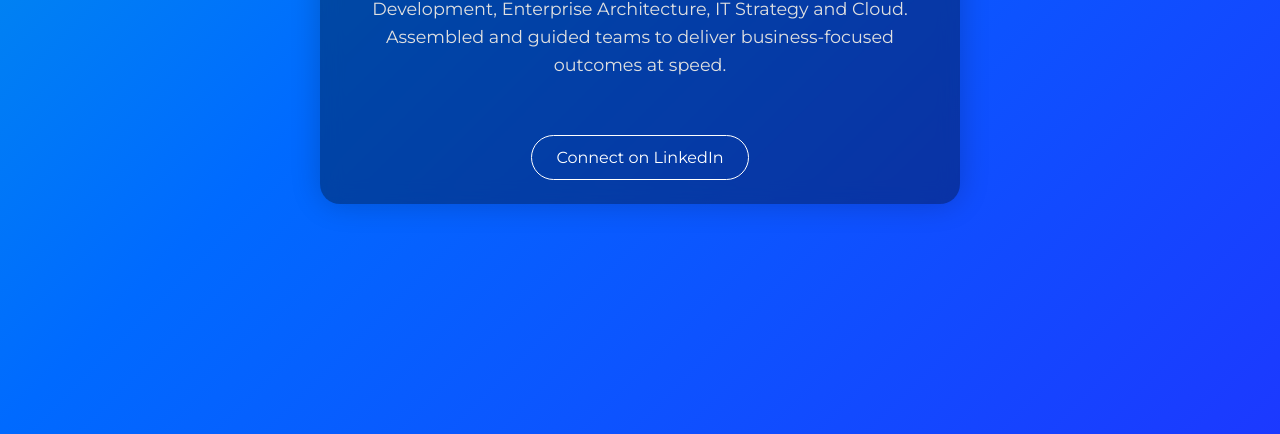
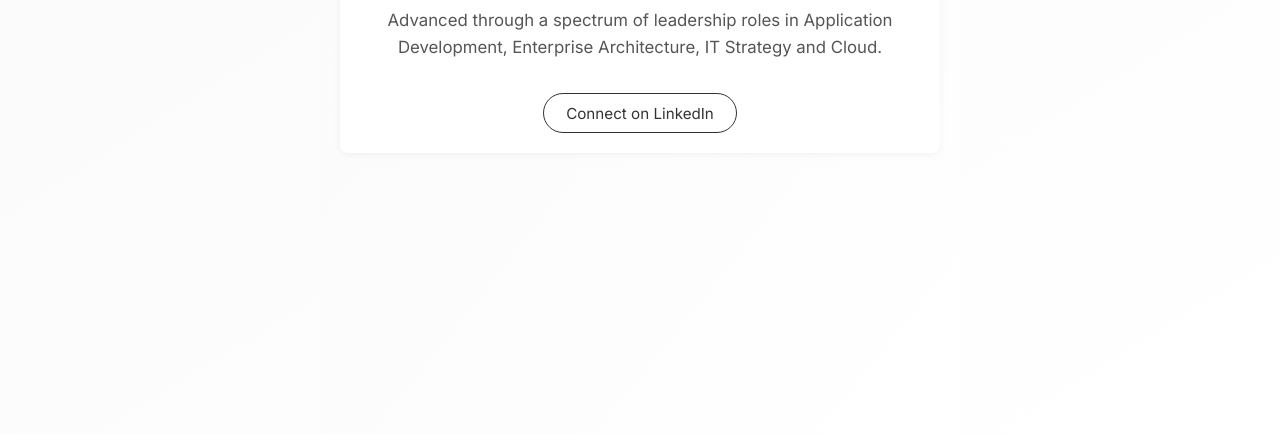
Before and after one commit to sandeeppolisetty/sandeeppolisetty.github.io, a plain HTML site: page index.html in a window 1280 px wide. Shown: the part 366-800 px from the top of the page. Drawn offline with Linux system fonts and the light colour scheme.

Commit message:
Update index.html
Google

```diff
--- a/index.html
+++ b/index.html
@@ -3,108 +3,89 @@
 <head>
 <meta charset="UTF-8" />
 <meta name="viewport" content="width=device-width, initial-scale=1.0"/>
-<title>Sandeep Polisetty - al rajhi bank</title>
-<meta name="description" content="Official personal website of Sandeep Polisetty. al rajhi bank, FAB, first abu dhabi bank, kony, temenos, fico, Saudi Arabia, KSA, Riyadh, Kingdom of Saudi Arabia, Dubai, Abu Dhabi, UAE, United Arab Emirates">
+<title>Sandeep Polisetty - alrajhi bank</title>
+<meta name="description" content="Official personal website of Sandeep Polisetty. Living in Riyadh, Saudi Arabia. Works at alrajhi bank. Also, lived and worked in Abu Dhabi and Dubai in the past.">
 <link rel="preconnect" href="https://fonts.googleapis.com">
 <link rel="preconnect" href="https://fonts.gstatic.com" crossorigin>
-<!-- Montserrat for a clean, modern aesthetic -->
-<link href="https://fonts.googleapis.com/css2?family=Montserrat:wght@400;600&display=swap" rel="stylesheet">
+<!-- Clean, modern font -->
+<link href="https://fonts.googleapis.com/css2?family=Inter:wght@400;600&display=swap" rel="stylesheet">
 
 <style>
+  html {
+    box-sizing: border-box;
+  }
+  *, *::before, *::after {
+    box-sizing: inherit;
+  }
+
   html, body {
     margin: 0;
     padding: 0;
-    font-family: 'Montserrat', sans-serif;
-    color: #ffffff;
+    font-family: 'Inter', sans-serif;
+    color: #333;
+    background: linear-gradient(to bottom right, #fafafa, #ffffff);
     height: 100vh;
-    overflow: hidden;
-  }
-
-  body {
     display: flex;
     justify-content: center;
     align-items: center;
     text-align: center;
-    background: linear-gradient(-45deg, #3c00ff, #006aff, #00ffb2, #9aff00);
-    background-size: 400% 400%;
-    animation: gradientBG 15s ease infinite;
-  }
-
-  @keyframes gradientBG {
-    0% { background-position: 0% 50%; }
-    50% { background-position: 100% 50%; }
-    100% { background-position: 0% 50%; }
   }
 
   .container {
+    width: 100%;
     max-width: 600px;
+    margin: 0 20px; /* Add margin to prevent edges from touching on small screens */
     padding: 20px;
-    background: rgba(0,0,0,0.35);
-    border-radius: 20px;
-    backdrop-filter: blur(10px);
-    box-shadow: 0 0 30px rgba(0,0,0,0.2);
-    animation: fadeIn 1.5s ease-in-out;
-  }
-
-  @keyframes fadeIn {
-    0% {opacity:0; transform: translateY(20px);}
-    100% {opacity:1; transform: translateY(0);}
+    background: #fff;
+    border-radius: 8px;
+    box-shadow: 0 2px 8px rgba(0,0,0,0.05);
+    box-sizing: border-box;
   }
 
   h1 {
-    font-size: 2.2rem;
+    font-size: 1.9rem;
     font-weight: 600;
     margin-bottom: 1rem;
-    letter-spacing: -0.5px;
   }
 
   h2 {
-    font-size: 1.1rem;
+    font-size: 1.05rem;
     font-weight: 400;
     line-height: 1.6;
-    color: #e0e0e0;
+    color: #555;
     margin-bottom: 2rem;
   }
 
   .button {
     display: inline-block;
-    padding: 0.75rem 1.5rem;
-    margin-top: 1.5rem;
+    padding: 0.6rem 1.4rem;
     text-decoration: none;
-    border: 1px solid #ffffff;
-    border-radius: 50px;
-    font-size: 1rem;
-    color: #ffffff;
-    transition: all 0.3s ease;
-    position: relative;
-    overflow: hidden;
-  }
-
-  .button::before {
-    content: "";
-    position: absolute;
-    top:0; left:0;
-    width:100%; height:100%;
-    background: linear-gradient(to right, rgba(255,255,255,0.2), rgba(255,255,255,0));
-    transform: translateX(-100%);
-    transition: all 0.4s ease;
-  }
-
-  .button:hover::before {
-    transform: translateX(100%);
+    border: 1px solid #333;
+    border-radius: 25px;
+    font-size: 0.95rem;
+    color: #333;
+    transition: background 0.2s ease, color 0.2s ease;
   }
 
   .button:hover {
-    background: rgba(255,255,255,0.1);
-    border-color: #ffffff;
+    background: #333;
+    color: #fff;
   }
 
-  @media(max-width: 480px) {
+  @media (max-width: 480px) {
     h1 {
-      font-size: 1.8rem;
+      font-size: 1.6rem;
     }
     h2 {
       font-size: 1rem;
+    }
+    .container {
+      margin: 0 10px;
+      padding: 15px;
+    }
+    .button {
+      font-size: 0.9rem;
+      padding: 0.5rem 1.2rem;
     }
   }
 </style>
@@ -113,7 +94,8 @@
   <div class="container">
     <h1>Sandeep Polisetty</h1>
     <h2>
-      Advanced through a spectrum of leadership roles in Application Development, Enterprise Architecture, IT Strategy and Cloud. Assembled and guided teams to deliver business-focused outcomes at speed.
+      Advanced through a spectrum of leadership roles in Application Development, Enterprise Architecture, IT Strategy and Cloud.
+
     </h2>
     <a class="button" href="https://www.linkedin.com/in/sandeeppolisetty/" target="_blank" rel="noopener noreferrer">
       Connect on LinkedIn
```
